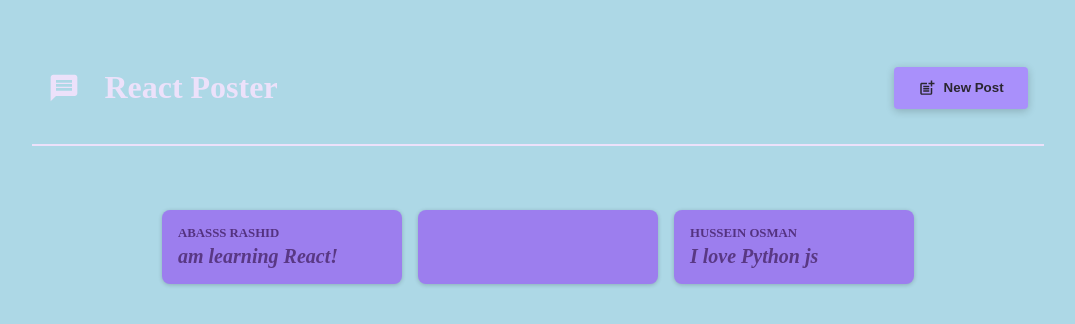
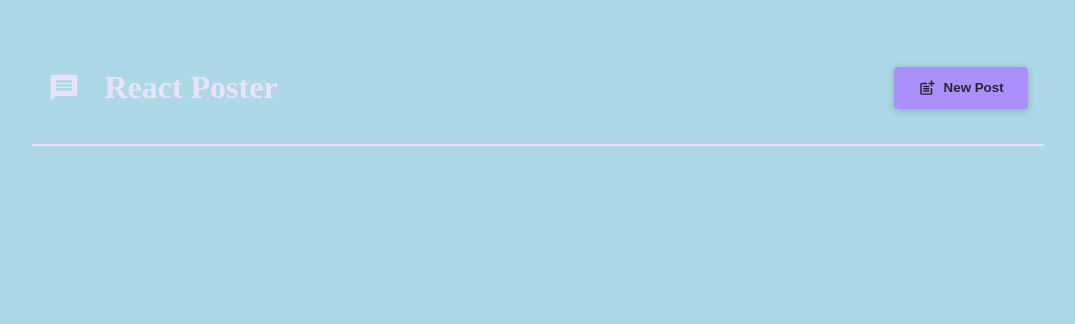
Before and after one commit to Abass-rashid/React-Crash-Project, a React (Vite) app: page / in a window 1280 px wide. Shown: the top 324 px of the page, without its empty margins (102-1177 px from the left). Built offline with nearby package versions, Linux system fonts and the light colour scheme.

Commit message:
Add submit button to modal

```diff
--- a/src/Components/NewPost.jsx
+++ b/src/Components/NewPost.jsx
@@ -1,16 +1,33 @@
+import { useState } from "react";
+import classes from "./NewPost.module.css"
+const NewPost = ({onCancel,onAddPost}) => {
+  const [enteredBody, setEnteredBody] = useState("")
+  const [enteredAuther, setEnteredAuther] = useState("");
+  const handleChange = (event) => {
+    setEnteredBody(event.target.value)
+}
+  const handleAuther = (event) => {
+    setEnteredAuther(event.target.value)
+}
 
-import classes from "./NewPost.module.css"
-const NewPost = ({handleChange,onAutherChange,onCancel}) => {
-
+const submitHandler = (event) => {
+  event.preventDefault();
+  const PostData = {
+    body: enteredBody,
+    author: enteredAuther
+    };
+    onAddPost(PostData);
+    onCancel();
+}
   return (
-    <form className={classes.form}>
+    <form className={classes.form} onSubmit={submitHandler}>
        <p>
         <label htmlFor="body">Text</label>
         <textarea id="body" required rows={3} onChange={handleChange}/>
        </p>
        <p>
         <label htmlFor="body">Your Name.</label>
-        <input id="name"  type="text"  required onChange={onAutherChange}/>
+        <input id="name"  type="text"  required onChange={handleAuther}/>
        </p>
        <p className={classes.actions}>
         <button type="button" onClick={onCancel}>Cancel</button>
--- a/src/Components/Post.jsx
+++ b/src/Components/Post.jsx
@@ -1,10 +1,10 @@
 import classes from "./Post.module.css"
-const Post = ({name, value}) => {
+const Post = ({author, body}) => {
 
     return (
     <li className={classes.post}>
-      <p className={classes.author}>{name}</p>
-    <h3 className={classes.text}>{value}</h3>
+    <p className={classes.author}>{author}</p>
+    <p className={classes.text}>{body}</p>
     </li>
    );
 }
--- a/src/Components/PostList.jsx
+++ b/src/Components/PostList.jsx
@@ -5,30 +5,24 @@ import NewPost from "./NewPost";
 import Modal from "./Modal";
 
 const PostList = ({isPosting,onStopPosting}) => {
-  const [enteredBody, setEnteredBody] = useState("")
-  const [enteredAuther, setEnteredAuther] = useState("");
-  const handleChange = (event) => {
-    setEnteredBody(event.target.value)
-}
-  const handleAuther = (event) => {
-    setEnteredAuther(event.target.value)
-}
 
+const [post, setPost] = useState([])
+  const postHandler = (PostData) => {
+    setPost((existingPost)=>[PostData, ...existingPost])
+  }
   return (
     <>
     {isPosting && (
      <Modal onModal={onStopPosting}>
-     <NewPost  handleChange={handleChange}
-    onAutherChange={handleAuther}
-    onCancel={onStopPosting}/>
+     <NewPost
+    onCancel={onStopPosting}  onAddPost={postHandler}/>
       </Modal> ) }
+      <ul className={classes.posts}>
+      {post.map((item)=><Post author={item.author} body ={item.body}/>,
+      console.log(post))}
+   </ul>
 
-      <ul className={classes.posts}>
-   <Post name ="Abasss rashid"  value="am learning React!"  />
-   <Post name ={enteredAuther} value= {enteredBody}  />
-   <Post name ="Hussein Osman"  value="I love Python js"  />
-
-   </ul></>
+   </>
 
    );
 }
```
